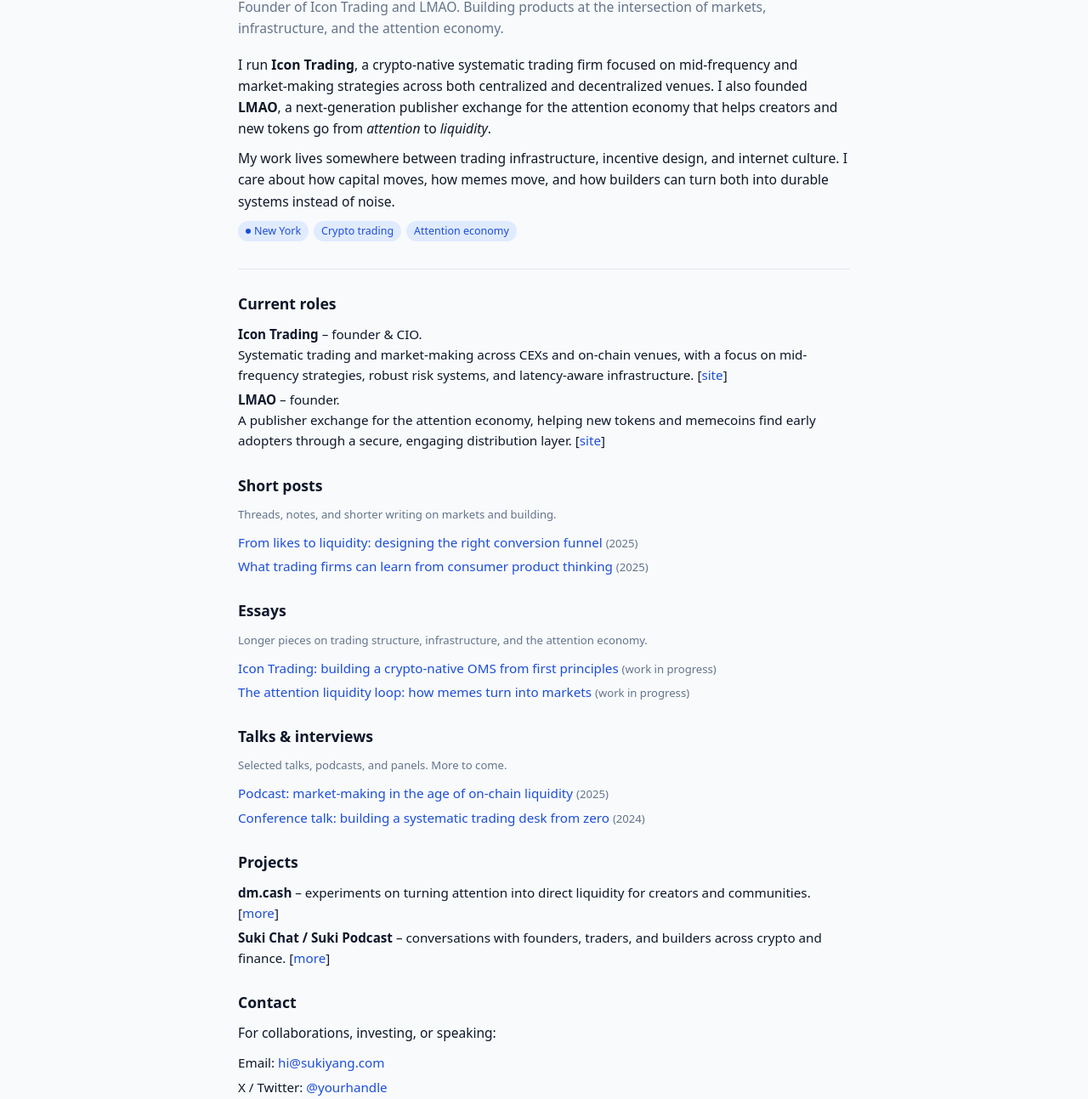
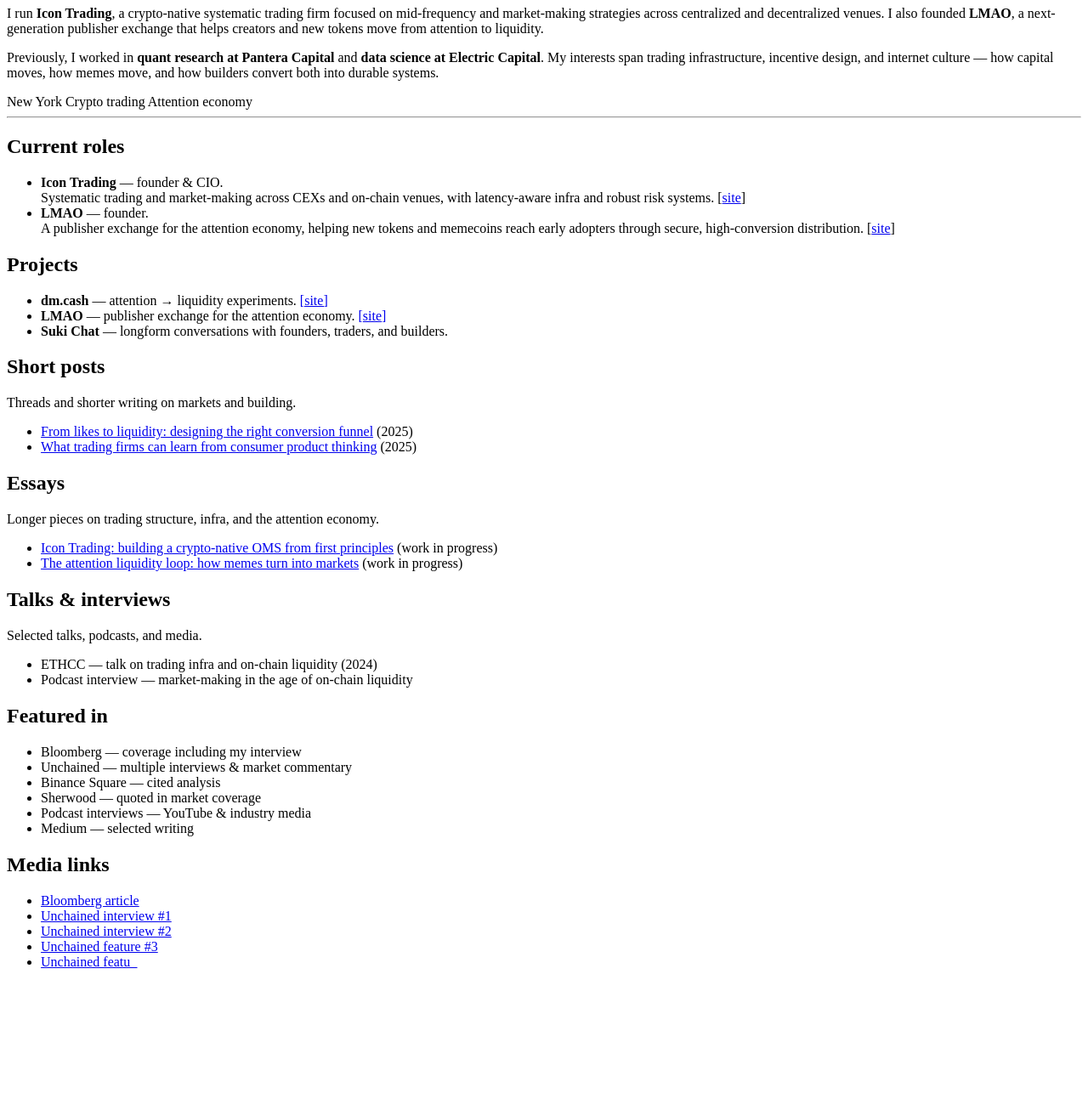
Before and after one commit to iconsuki/iconsuki.github.io, a plain HTML site: page index.html in a window 1280 px wide. Shown: the part 133-1426 px from the top of the page at 85% size. After the commit the page ends 1290 px from the top, so only its background shows below. Drawn offline with Linux system fonts and the light colour scheme.

Commit message:
Update index.html

```diff
--- a/index.html
+++ b/index.html
@@ -1,321 +1,99 @@
-<!DOCTYPE html>
-<html lang="en">
-<head>
-  <meta charset="UTF-8" />
-  <title>Suki Yang</title>
-  <meta name="viewport" content="width=device-width, initial-scale=1" />
-  <meta
-    name="description"
-    content="Personal site of Suki Yang – founder of Icon Trading and LMAO."
-  />
-  <style>
-    /* Basic reset */
-    *, *::before, *::after {
-      box-sizing: border-box;
-      margin: 0;
-      padding: 0;
-    }
+<p class="tag">Founder · Trader · Writer</p>
 
-    :root {
-      --bg: #f8fafc;
-      --text: #0f172a;
-      --muted: #64748b;
-      --accent: #1d4ed8;
-      --accent-soft: #e0ebff;
-      --max-width: 720px;
-      --font-sans: system-ui, -apple-system, BlinkMacSystemFont, "SF Pro Text",
-        "Segoe UI", sans-serif;
-      --radius: 12px;
-    }
-
-    body {
-      font-family: var(--font-sans);
-      background: var(--bg);
-      color: var(--text);
-      line-height: 1.6;
-      padding: 32px 16px 48px;
-      display: flex;
-      justify-content: center;
-    }
-
-    main {
-      max-width: var(--max-width);
-      width: 100%;
-    }
-
-    header {
-      margin-bottom: 32px;
-    }
-
-    h1 {
-      font-size: 2.2rem;
-      font-weight: 700;
-      margin-bottom: 4px;
-    }
-
-    .subtitle {
-      font-size: 0.98rem;
-      color: var(--muted);
-      margin-bottom: 18px;
-    }
-
-    .intro {
-      font-size: 0.98rem;
-      color: #111827;
-    }
-
-    h2 {
-      font-size: 1.1rem;
-      margin-top: 26px;
-      margin-bottom: 10px;
-      font-weight: 600;
-    }
-
-    p {
-      margin-bottom: 10px;
-      font-size: 0.97rem;
-    }
-
-    ul {
-      list-style: none;
-      margin-top: 6px;
-      margin-bottom: 4px;
-    }
-
-    li {
-      margin-bottom: 4px;
-      font-size: 0.95rem;
-    }
-
-    a {
-      color: var(--accent);
-      text-decoration: none;
-    }
-
-    a:hover {
-      text-decoration: underline;
-    }
-
-    .tag {
-      font-size: 0.8rem;
-      text-transform: uppercase;
-      letter-spacing: 0.06em;
-      color: var(--muted);
-    }
-
-    .pill-list {
-      display: flex;
-      flex-wrap: wrap;
-      gap: 6px;
-      margin-top: 4px;
-    }
-
-    .pill {
-      border-radius: 999px;
-      padding: 2px 9px;
-      background: var(--accent-soft);
-      font-size: 0.78rem;
-      color: var(--accent);
-      display: inline-flex;
-      align-items: center;
-      gap: 4px;
-    }
-
-    .pill-dot {
-      width: 6px;
-      height: 6px;
-      border-radius: 999px;
-      background: var(--accent);
-    }
-
-    .section-separator {
-      border: none;
-      border-top: 1px solid #e2e8f0;
-      margin: 18px 0;
-    }
-
-    .meta {
-      font-size: 0.82rem;
-      color: var(--muted);
-    }
-
-    @media (min-width: 900px) {
-      body {
-        padding-top: 48px;
-      }
-    }
-  </style>
-</head>
-<body>
-  <main>
-    <header>
-      <div class="tag">Founder · Trader · Writer</div>
 <h1>Suki Yang</h1>
 <p class="subtitle">
-        Founder of Icon Trading and LMAO. Building products at the
-        intersection of markets, infrastructure, and the attention economy.
+  Founder of Icon Trading and LMAO. Building at the intersection of markets,
+  infrastructure, and the attention economy.
 </p>
+
 <p class="intro">
-        I run <strong>Icon Trading</strong>, a crypto-native systematic trading
-        firm focused on mid-frequency and market-making strategies across both
-        centralized and decentralized venues. I also founded
-        <strong>LMAO</strong>, a next-generation publisher exchange for the
-        attention economy that helps creators and new tokens go from
-        <em>attention</em> to <em>liquidity</em>.
+  I run <strong>Icon Trading</strong>, a crypto-native systematic trading firm
+  focused on mid-frequency and market-making strategies across centralized and
+  decentralized venues. I also founded <strong>LMAO</strong>, a next-generation
+  publisher exchange that helps creators and new tokens move from attention to
+  liquidity.
 </p>
+
 <p class="intro">
-        My work lives somewhere between trading infrastructure, incentive
-        design, and internet culture. I care about how capital moves, how
-        memes move, and how builders can turn both into durable systems
-        instead of noise.
+  Previously, I worked in <strong>quant research at Pantera Capital</strong> and
+  <strong>data science at Electric Capital</strong>. My interests span trading
+  infrastructure, incentive design, and internet culture — how capital moves,
+  how memes move, and how builders convert both into durable systems.
 </p>
 
 <div class="pill-list">
-        <span class="pill"
-          ><span class="pill-dot"></span> New York</span
-        >
+  <span class="pill"><span class="pill-dot"></span> New York</span>
   <span class="pill">Crypto trading</span>
   <span class="pill">Attention economy</span>
 </div>
-    </header>
 
 <hr class="section-separator" />
 
-    <section>
 <h2>Current roles</h2>
+
 <ul>
   <li>
-          <strong>Icon Trading</strong> – founder & CIO.<br />
-          Systematic trading and market-making across CEXs and on-chain venues,
-          with a focus on mid-frequency strategies, robust risk systems, and
-          latency-aware infrastructure.
-          <!-- Replace with your actual link -->
-          [<a href="#" target="_blank" rel="noreferrer">site</a>]
+    <strong>Icon Trading</strong> — founder & CIO.<br />
+    Systematic trading and market-making across CEXs and on-chain venues, with
+    latency-aware infra and robust risk systems.
+    [<a href="#" target="_blank">site</a>]
   </li>
+
   <li>
-          <strong>LMAO</strong> – founder.<br />
-          A publisher exchange for the attention economy, helping new tokens
-          and memecoins find early adopters through a secure, engaging
-          distribution layer.
-          <!-- Replace with your actual link -->
-          [<a href="#" target="_blank" rel="noreferrer">site</a>]
+    <strong>LMAO</strong> — founder.<br />
+    A publisher exchange for the attention economy, helping new tokens and
+    memecoins reach early adopters through secure, high-conversion distribution.
+    [<a href="https://lmao.fun" target="_blank">site</a>]
   </li>
 </ul>
-    </section>
 
-    <section>
-      <h2>Short posts</h2>
-      <p class="meta">
-        Threads, notes, and shorter writing on markets and building.
-      </p>
-      <ul>
-        <!-- Replace # with real links as you publish them -->
-        <li>
-          <a href="#" target="_blank" rel="noreferrer"
-            >From likes to liquidity: designing the right conversion funnel</a
-          >
-          <span class="meta">(2025)</span>
-        </li>
-        <li>
-          <a href="#" target="_blank" rel="noreferrer"
-            >What trading firms can learn from consumer product thinking</a
-          >
-          <span class="meta">(2025)</span>
-        </li>
-      </ul>
-    </section>
-
-    <section>
-      <h2>Essays</h2>
-      <p class="meta">
-        Longer pieces on trading structure, infrastructure, and the attention
-        economy.
-      </p>
-      <ul>
-        <li>
-          <a href="#" target="_blank" rel="noreferrer"
-            >Icon Trading: building a crypto-native OMS from first principles</a
-          >
-          <span class="meta">(work in progress)</span>
-        </li>
-        <li>
-          <a href="#" target="_blank" rel="noreferrer"
-            >The attention liquidity loop: how memes turn into markets</a
-          >
-          <span class="meta">(work in progress)</span>
-        </li>
-      </ul>
-    </section>
-
-    <section>
-      <h2>Talks & interviews</h2>
-      <p class="meta">
-        Selected talks, podcasts, and panels. More to come.
-      </p>
-      <ul>
-        <li>
-          <a href="#" target="_blank" rel="noreferrer"
-            >Podcast: market-making in the age of on-chain liquidity</a
-          >
-          <span class="meta">(2025)</span>
-        </li>
-        <li>
-          <a href="#" target="_blank" rel="noreferrer"
-            >Conference talk: building a systematic trading desk from zero</a
-          >
-          <span class="meta">(2024)</span>
-        </li>
-      </ul>
-    </section>
-
-    <section>
 <h2>Projects</h2>
 <ul>
-        <li>
-          <strong>dm.cash</strong> – experiments on turning attention into
-          direct liquidity for creators and communities.
-          [<a href="#" target="_blank" rel="noreferrer">more</a>]
-        </li>
-        <li>
-          <strong>Suki Chat / Suki Podcast</strong> – conversations with
-          founders, traders, and builders across crypto and finance.
-          [<a href="#" target="_blank" rel="noreferrer">more</a>]
-        </li>
+  <li><strong>dm.cash</strong> — attention → liquidity experiments. <a href="https://dm.cash" target="_blank">[site]</a></li>
+  <li><strong>LMAO</strong> — publisher exchange for the attention economy. <a href="https://lmao.fun" target="_blank">[site]</a></li>
+  <li><strong>Suki Chat</strong> — longform conversations with founders, traders, and builders.</li>
 </ul>
-    </section>
 
-    <section>
-      <h2>Contact</h2>
-      <p>
-        For collaborations, investing, or speaking:
-      </p>
+<h2>Short posts</h2>
+<p class="meta">Threads and shorter writing on markets and building.</p>
 <ul>
-        <li>
-          Email:
-          <a href="mailto:hi@sukiyang.com">hi@sukiyang.com</a>
-          <!-- change to your real email -->
-        </li>
-        <li>
-          X / Twitter:
-          <a href="https://twitter.com/" target="_blank" rel="noreferrer"
-            >@yourhandle</a
-          >
-        </li>
-        <li>
-          LinkedIn:
-          <a href="#" target="_blank" rel="noreferrer"
-            >linkedin.com/in/your-profile</a
-          >
-        </li>
+  <li><a href="#" target="_blank">From likes to liquidity: designing the right conversion funnel</a> <span class="meta">(2025)</span></li>
+  <li><a href="#" target="_blank">What trading firms can learn from consumer product thinking</a> <span class="meta">(2025)</span></li>
 </ul>
-    </section>
 
-    <hr class="section-separator" />
-    <footer>
-      <p class="meta">
-        Last updated: November 2025.
-      </p>
-    </footer>
-  </main>
-</body>
-</html>
+<h2>Essays</h2>
+<p class="meta">Longer pieces on trading structure, infra, and the attention economy.</p>
+<ul>
+  <li><a href="#" target="_blank">Icon Trading: building a crypto-native OMS from first principles</a> <span class="meta">(work in progress)</span></li>
+  <li><a href="#" target="_blank">The attention liquidity loop: how memes turn into markets</a> <span class="meta">(work in progress)</span></li>
+</ul>
+
+<h2>Talks & interviews</h2>
+<p class="meta">Selected talks, podcasts, and media.</p>
+
+<ul>
+  <li>ETHCC — talk on trading infra and on-chain liquidity <span class="meta">(2024)</span></li>
+  <li>Podcast interview — market-making in the age of on-chain liquidity</li>
+</ul>
+
+<h2>Featured in</h2>
+<ul>
+  <li>Bloomberg — coverage including my interview</li>
+  <li>Unchained — multiple interviews & market commentary</li>
+  <li>Binance Square — cited analysis</li>
+  <li>Sherwood — quoted in market coverage</li>
+  <li>Podcast interviews — YouTube & industry media</li>
+  <li>Medium — selected writing</li>
+</ul>
+
+<h2>Media links</h2>
+<ul>
+  <li><a href="https://www.bloomberg.com/news/articles/2023-07-28/crypto-defi-trading-bots-like-unibot-are-taking-over-telegram?embedded-checkout=true" target="_blank">Bloomberg article</a></li>
+
+  <li><a href="https://unchainedcrypto.com/bitcoin-price-rebounds-to-just-under-60000-erasing-mondays-selloff/" target="_blank">Unchained interview #1</a></li>
+
+  <li><a href="https://unchainedcrypto.com/eth-held-in-exchange-reserves-drops-to-8-year-low-with-etfs-set-to-begin-trading/" target="_blank">Unchained interview #2</a></li>
+
+  <li><a href="https://unchainedcrypto.com/chill-guy-meme-shows-tiktoks-growing-role-in-fueling-rise-of-memecoins/" target="_blank">Unchained feature #3</a></li>
+
+  <li><a href="https://unchainedcrypto.com/bonk-near-all-time-high-as-24-hour-volume-on-coinbase-exceeds-that-for-xrp-sol-and-ada/" target="_blank">Unchained featu_
```
Lines whose indentation alone changed are shown as unchanged.
